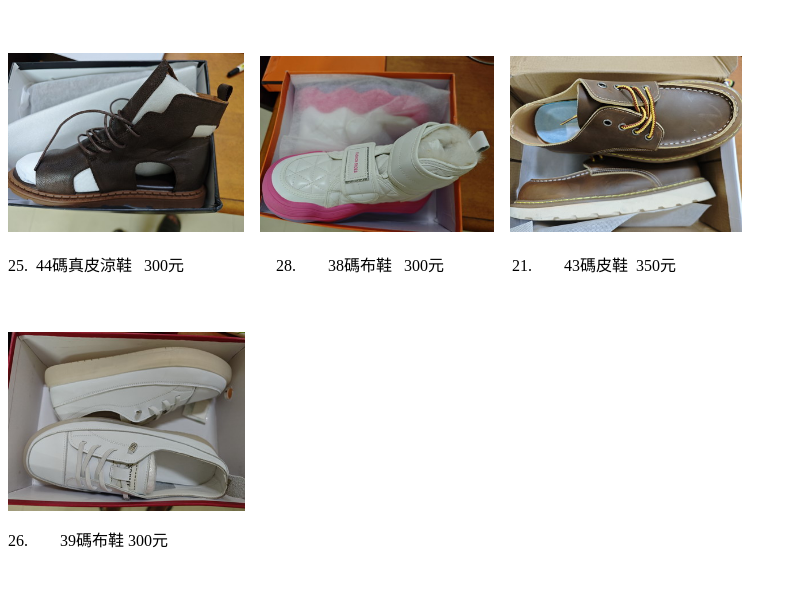
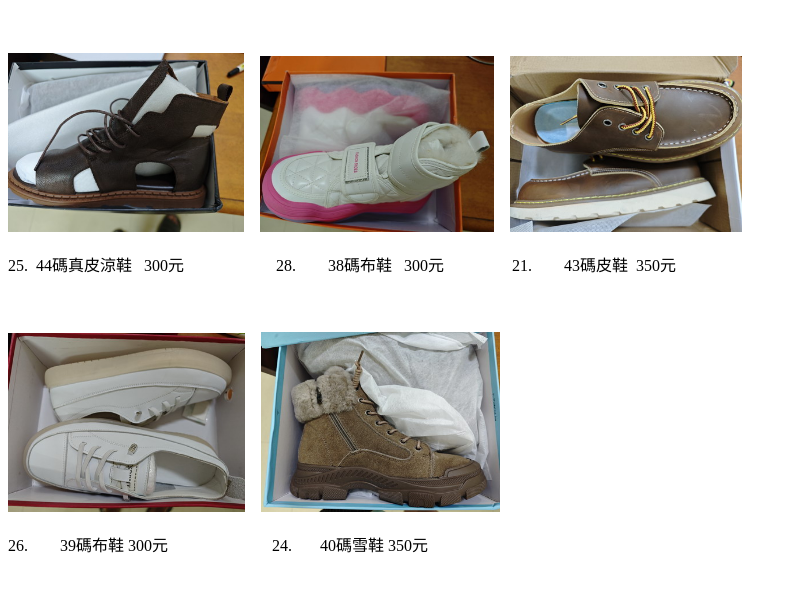
Before and after one commit to burtchan888/burtchan888.github.io, a plain HTML site: page index.html in a window 1280 px wide. Shown: the part 709-1301 px from the top of the page, without its empty margins (0-797 px from the left). Drawn offline with Linux system fonts and the light colour scheme.

Commit message:
Add files via upload

```diff
--- a/index.html
+++ b/index.html
@@ -40,8 +40,10 @@
 28.&nbsp;&nbsp;&nbsp;&nbsp;&nbsp;&nbsp;&nbsp; 38碼布鞋&nbsp;&nbsp; 300元&nbsp;&nbsp;&nbsp;&nbsp;&nbsp;&nbsp;&nbsp;&nbsp;&nbsp;&nbsp;&nbsp;&nbsp;&nbsp;&nbsp;&nbsp;&nbsp;
 21.&nbsp;&nbsp;&nbsp;&nbsp;&nbsp;&nbsp;&nbsp; 43碼皮鞋&nbsp; 350元</p>
 <p>　</p>
-<p><img border="0" src="image/26.jpg" width="237" height="179"></p>
-<p>26.&nbsp;&nbsp;&nbsp;&nbsp;&nbsp;&nbsp;&nbsp; 39碼布鞋&nbsp;300元</p>
+<p><img border="0" src="image/26.jpg" width="237" height="179">&nbsp;&nbsp;&nbsp;
+<img border="0" src="image/24.jpg" width="239" height="180"></p>
+<p>26.&nbsp;&nbsp;&nbsp;&nbsp;&nbsp;&nbsp;&nbsp; 39碼布鞋&nbsp;300元&nbsp;&nbsp;&nbsp;&nbsp;&nbsp;&nbsp;&nbsp;&nbsp;&nbsp;&nbsp;&nbsp;&nbsp;&nbsp;&nbsp;&nbsp;&nbsp;&nbsp;&nbsp;&nbsp;&nbsp;&nbsp;&nbsp;&nbsp;&nbsp;&nbsp;
+24.&nbsp;&nbsp;&nbsp;&nbsp;&nbsp;&nbsp;&nbsp;40碼雪鞋 350元</p>
 <p>　</p>
 <p>　</p>
 <p>　</p>
```
